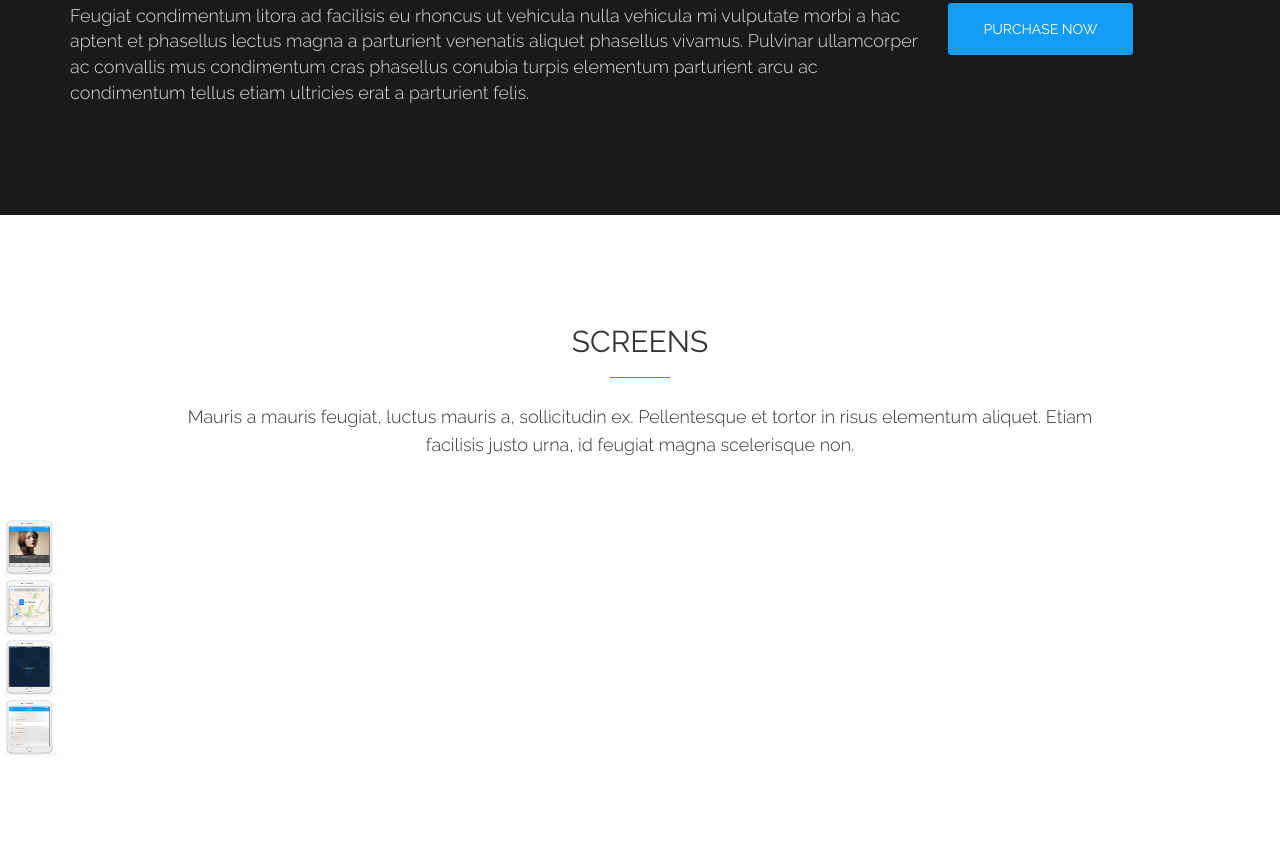
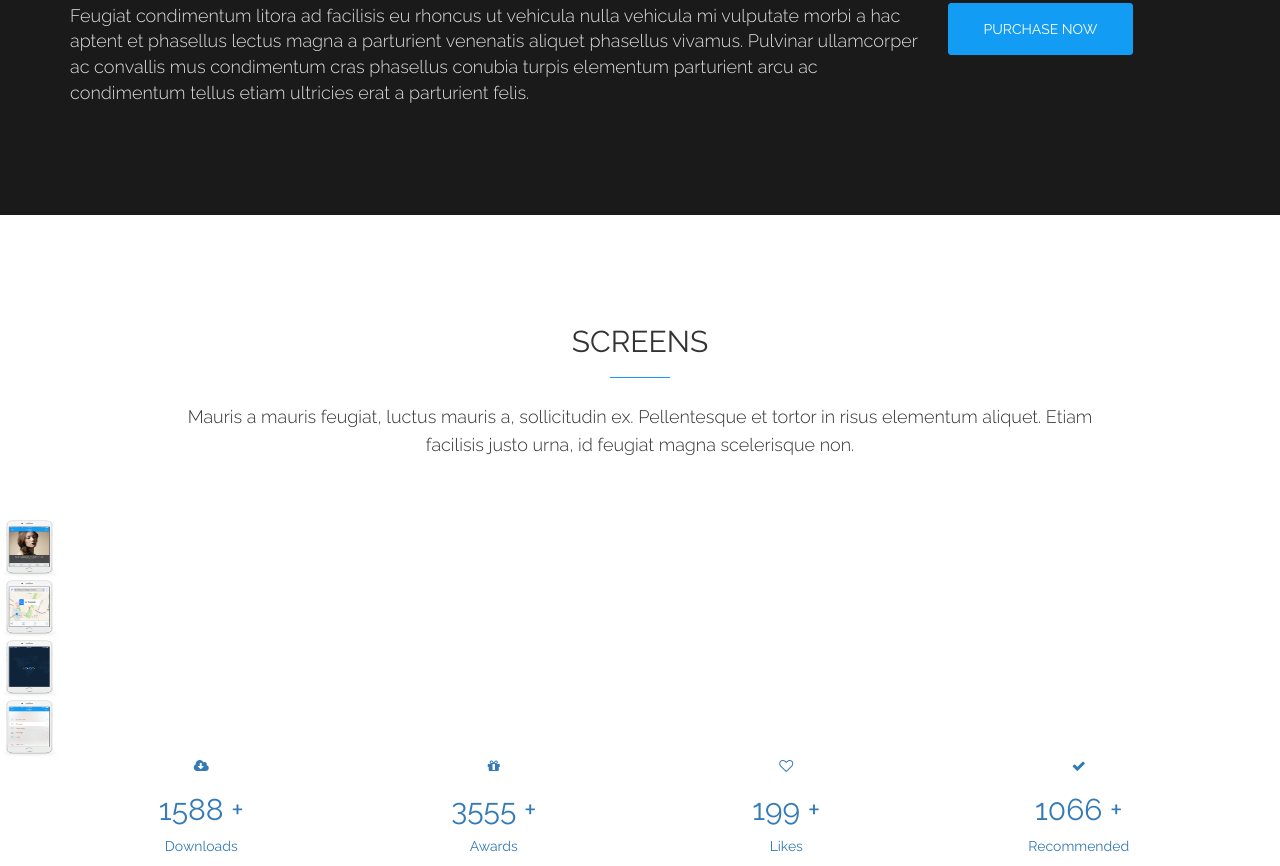
Before and after one commit to rahmona-henry/responsiveapp, a website: page client/index.html in a window 1280 px wide. Shown: the part 3807-4673 px from the top of the page. Before the commit the page ends 4566 px from the top, so only its background shows below. Drawn offline with nearby package versions, Linux system fonts and the light colour scheme.

```diff
--- a/client/index.html
+++ b/client/index.html
@@ -355,13 +355,54 @@
         </div>
       </div>
   </div>
+</section>
+
+<!--Counters-->
+<section class="counter">
+  <div class="counter-overlay">
+    <div class="container">
+      <div class="row text-center">
+
+        <div class="col-md-3">
+          <div class="counter-item">
+            <div><i class="fa fa-cloud-download"></i></div>
+              <h2><span class="counter-num"> 1588 </span><span>+</span></h2>
+                <p>Downloads</p>
+        </div>
+      </div>
+
+
+    <div class="col-md-3">
+      <div class="counter-item">
+        <div><i class="fa fa-gift"></i></div>
+          <h2><span class="counter-num"> 3555 </span><span>+</span></h2>
+            <p>Awards</p>
+    </div>
+  </div>
+
+
+<div class="col-md-3">
+  <div class="counter-item">
+    <div><i class="fa fa-heart-o"></i></div>
+      <h2><span class="counter-num"> 199 </span><span>+</span></h2>
+        <p>Likes</p>
+    </div>
+  </div>
+
+
+<div class="col-md-3">
+  <div class="counter-item">
+    <div><i class="fa fa-check"></i></div>
+      <h2><span class="counter-num"> 1066 </span><span>+</span></h2>
+        <p>Recommended</p>
+   </div>
+ </div>
 
 
 
 
-
+  </div>
 </section>
-
 
 <script src='app.js'></script>
 </body>
```
